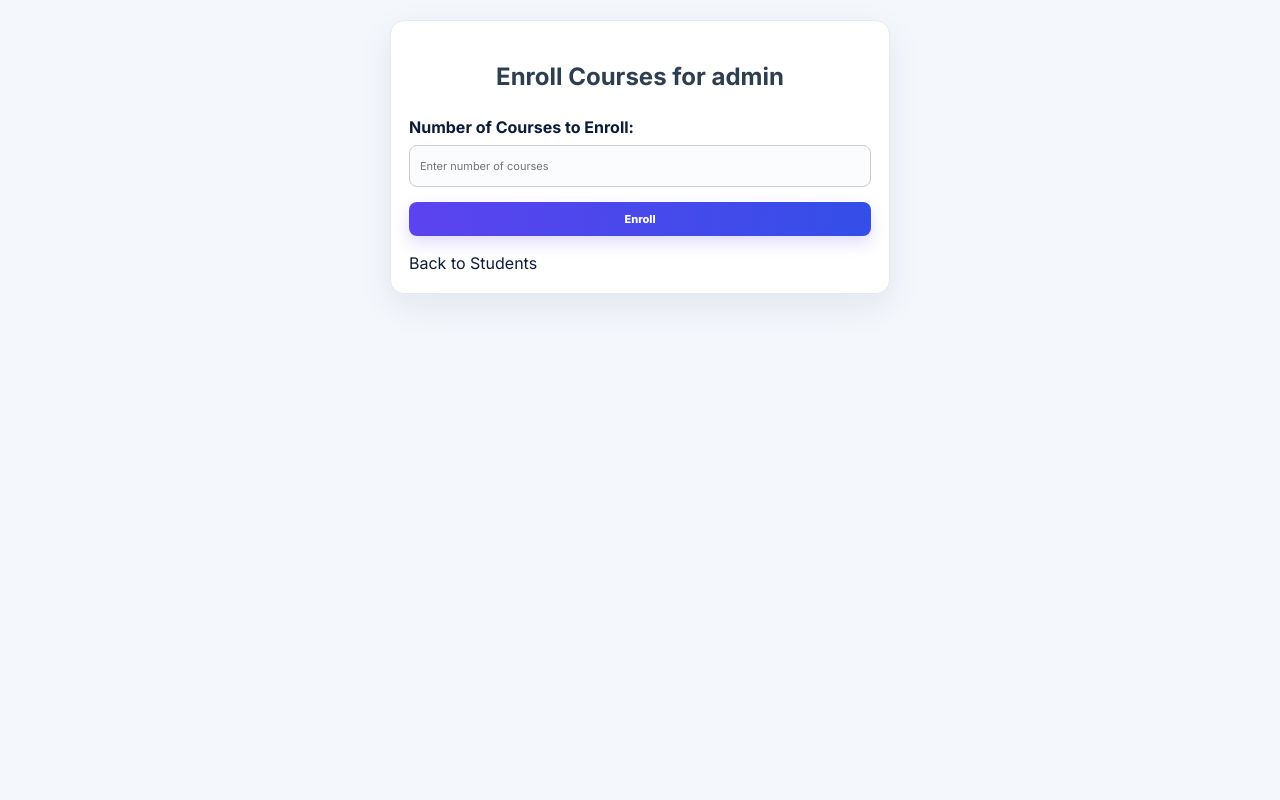
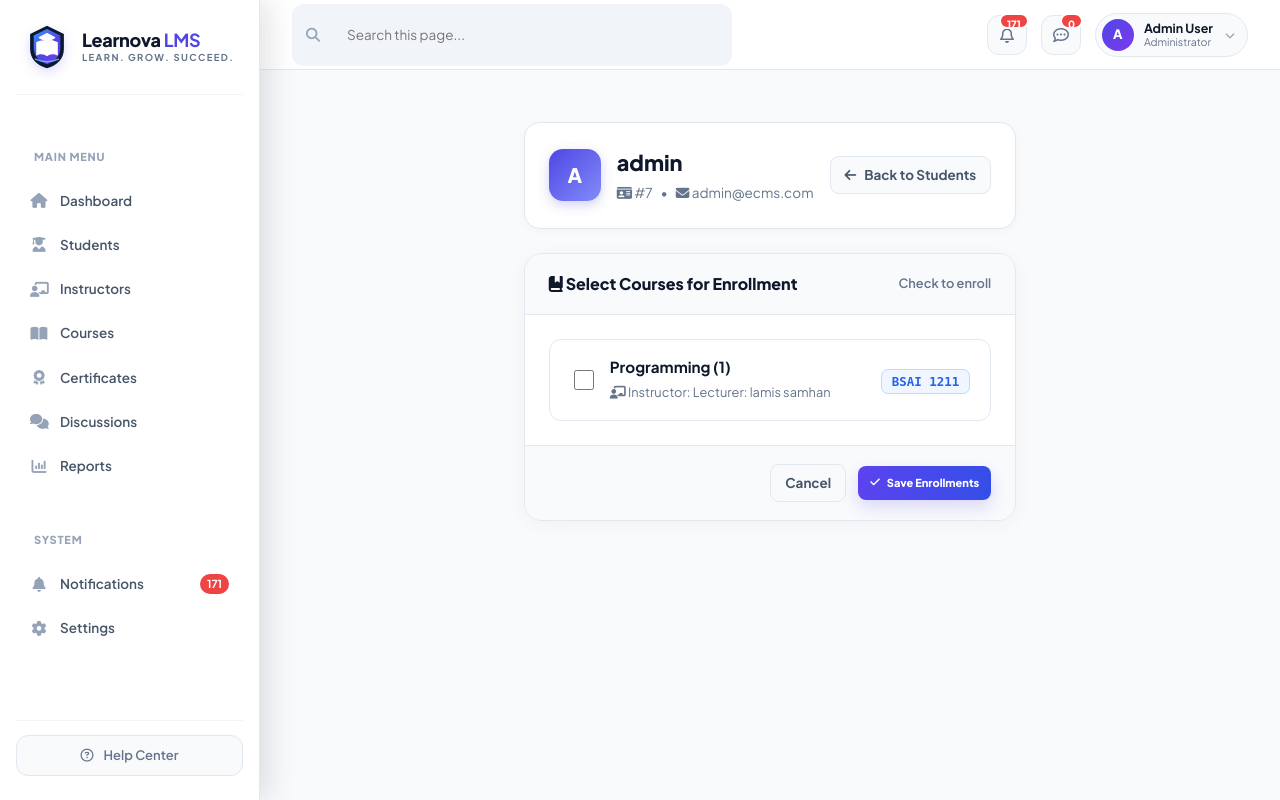
Before and after one commit to sanad-shat/Learnova-LMS-Platform, a Flask app: template ecms/app/templates/admin/enroll_courses.html in a window 1280 px wide. Run offline with Flask 3, Linux system fonts and the light colour scheme; the template is opened without the code that fills it: values that come from a table or form of the project are taken from there, others are empty.

Commit message:
Update enroll_courses.html

```diff
--- a/ecms/app/templates/admin/enroll_courses.html
+++ b/ecms/app/templates/admin/enroll_courses.html
@@ -1,73 +1,290 @@
-<!DOCTYPE html>
-<html lang="en">
-<head>
-<meta charset="UTF-8">
-<title>Enroll Courses</title>
+{% extends 'admin/base.html' %}
+{% block title %}Enroll Courses | {{ student.name_person or student.username }}{% endblock %}
+
+{% block content %}
 <style>
-body { font-family: Arial, sans-serif; background: #f5f5f5; padding: 20px; }
-.card { background: #fff; padding: 25px; border-radius: 12px; box-shadow: 0 4px 10px rgba(0,0,0,0.1); max-width: 500px; margin: auto; }
-h2 { text-align: center; color: #2c3e50; margin-bottom: 20px; }
-label { display: block; margin: 12px 0 6px; font-weight: bold; }
-select, input[type=number], button { padding: 10px; width: 100%; border-radius: 8px; border: 1px solid #ccc; margin-bottom: 15px; }
-button { background: #2c3e50; color: white; border: none; cursor: pointer; font-weight: bold; }
-button:hover { background: #34495e; }
-.course-select { margin-bottom: 10px; }
+  :root {
+    --primary: #4f46e5;
+    --primary-hover: #4338ca;
+    --primary-soft: rgba(79, 70, 229, 0.08);
+    --primary-border: rgba(79, 70, 229, 0.2);
+    --slate-900: #0f172a;
+    --slate-800: #1e293b;
+    --slate-700: #334155;
+    --slate-600: #475569;
+    --slate-500: #64748b;
+    --slate-400: #94a3b8;
+    --slate-200: #e2e8f0;
+    --slate-100: #f1f5f9;
+    --slate-50: #f8fafc;
+    --success-bg: #ecfdf5;
+    --success-text: #059669;
+  }
+
+  .enroll-page-shell {
+    width: 100%;
+    max-width: 860px;
+    margin: 20px auto 60px;
+    padding: 0 16px;
+    box-sizing: border-box;
+  }
+
+  .enroll-header-card {
+    background: #ffffff;
+    border: 1px solid var(--slate-200);
+    border-radius: 16px;
+    padding: 24px;
+    margin-bottom: 24px;
+    box-shadow: 0 2px 10px rgba(15, 23, 42, 0.03);
+    display: flex;
+    justify-content: space-between;
+    align-items: center;
+    flex-wrap: wrap;
+    gap: 16px;
+  }
+
+  .student-hero-meta {
+    display: flex;
+    align-items: center;
+    gap: 16px;
+  }
+
+  .student-hero-avatar {
+    width: 52px;
+    height: 52px;
+    border-radius: 14px;
+    background: linear-gradient(135deg, var(--primary), #818cf8);
+    color: #ffffff;
+    font-weight: 800;
+    font-size: 1.25rem;
+    display: flex;
+    align-items: center;
+    justify-content: center;
+    box-shadow: 0 4px 12px rgba(79, 70, 229, 0.25);
+  }
+
+  .student-hero-info h2 {
+    font-size: 1.35rem;
+    font-weight: 800;
+    color: var(--slate-900);
+    margin: 0 0 4px;
+  }
+
+  .student-hero-info p {
+    font-size: 0.85rem;
+    color: var(--slate-500);
+    margin: 0;
+    display: flex;
+    gap: 8px;
+    align-items: center;
+  }
+
+  .btn-back-link {
+    display: inline-flex;
+    align-items: center;
+    gap: 8px;
+    font-size: 0.84rem;
+    font-weight: 700;
+    color: var(--slate-600);
+    text-decoration: none;
+    padding: 8px 14px;
+    border-radius: 9px;
+    border: 1px solid var(--slate-200);
+    background: var(--slate-50);
+    transition: all 0.2s ease;
+  }
+
+  .btn-back-link:hover {
+    background: #ffffff;
+    color: var(--slate-900);
+    border-color: var(--slate-300);
+  }
+
+  .courses-selection-card {
+    background: #ffffff;
+    border: 1px solid var(--slate-200);
+    border-radius: 18px;
+    box-shadow: 0 4px 20px rgba(15, 23, 42, 0.04);
+    overflow: hidden;
+  }
+
+  .courses-selection-header {
+    padding: 18px 24px;
+    border-bottom: 1px solid var(--slate-200);
+    background: var(--slate-50);
+    display: flex;
+    justify-content: space-between;
+    align-items: center;
+  }
+
+  .courses-selection-header h4 {
+    margin: 0;
+    font-size: 1rem;
+    font-weight: 800;
+    color: var(--slate-900);
+  }
+
+  .courses-grid-body {
+    padding: 24px;
+    display: flex;
+    flex-direction: column;
+    gap: 12px;
+  }
+
+  .course-check-item {
+    position: relative;
+    display: flex;
+    align-items: center;
+    padding: 16px 20px;
+    border-radius: 12px;
+    border: 1.5px solid var(--slate-200);
+    background: #ffffff;
+    cursor: pointer;
+    transition: all 0.2s ease;
+  }
+
+  .course-check-item:hover {
+    border-color: var(--primary-border);
+    background: #fafbff;
+  }
+
+  .course-check-item input[type="checkbox"] {
+    width: 20px;
+    height: 20px;
+    accent-color: var(--primary);
+    cursor: pointer;
+    margin-right: 16px;
+    flex-shrink: 0;
+  }
+
+  .course-item-details {
+    flex-grow: 1;
+    display: flex;
+    justify-content: space-between;
+    align-items: center;
+    flex-wrap: wrap;
+    gap: 10px;
+  }
+
+  .course-title-group strong {
+    display: block;
+    font-size: 0.95rem;
+    font-weight: 700;
+    color: var(--slate-900);
+  }
+
+  .course-title-group span {
+    font-size: 0.8rem;
+    color: var(--slate-500);
+  }
+
+  .course-badge-code {
+    background: #eff6ff;
+    color: #2563eb;
+    border: 1px solid #bfdbfe;
+    font-size: 0.78rem;
+    font-weight: 700;
+    padding: 4px 10px;
+    border-radius: 7px;
+    font-family: ui-monospace, monospace;
+  }
+
+  .enroll-footer-bar {
+    padding: 18px 24px;
+    border-top: 1px solid var(--slate-200);
+    background: var(--slate-50);
+    display: flex;
+    justify-content: flex-end;
+    align-items: center;
+    gap: 12px;
+  }
+
+  .btn-submit-enroll {
+    background: var(--primary);
+    color: #ffffff;
+    font-size: 0.9rem;
+    font-weight: 700;
+    padding: 10px 24px;
+    border-radius: 10px;
+    border: none;
+    cursor: pointer;
+    display: inline-flex;
+    align-items: center;
+    gap: 8px;
+    box-shadow: 0 4px 14px rgba(79, 70, 229, 0.25);
+    transition: all 0.2s ease;
+  }
+
+  .btn-submit-enroll:hover {
+    background: var(--primary-hover);
+    transform: translateY(-1px);
+    box-shadow: 0 6px 18px rgba(79, 70, 229, 0.35);
+  }
 </style>
-<link rel="stylesheet" href="{{ url_for('static', filename='professional.css') }}"><link rel="icon" href="{{ url_for('static',filename='brand/learnova-icon.svg') }}"></head>
-<body>
-<div class="card">
-<h2>Enroll Courses for {{ student.username }}</h2>
 
-<form method="POST" id="enrollForm">
-    <label>Number of Courses to Enroll:</label>
-    <input type="number" id="courseCount" min="1" max="{{ courses|length }}" placeholder="Enter number of courses">
+<div class="enroll-page-shell">
+  <div class="enroll-header-card">
+    <div class="student-hero-meta">
+      <div class="student-hero-avatar">
+        {{ (student.name_person or student.username or 'S')[0]|upper }}
+      </div>
+      <div class="student-hero-info">
+        <h2>{{ student.name_person or student.username }}</h2>
+        <p>
+          <span><i class="fa-solid fa-id-card"></i> #{{ student.university_id or student.student_id or student.id }}</span>
+          <span>•</span>
+          <span><i class="fa-solid fa-envelope"></i> {{ student.email }}</span>
+        </p>
+      </div>
+    </div>
+    <a href="/admin/students" class="btn-back-link">
+      <i class="fa-solid fa-arrow-left"></i> Back to Students
+    </a>
+  </div>
 
-    <div id="courseContainer"></div>
+  <form method="POST" action="">
+    <div class="courses-selection-card">
+      <div class="courses-selection-header">
+        <h4><i class="fa-solid fa-book-bookmark text-primary me-2"></i> Select Courses for Enrollment</h4>
+        <span style="font-size: 0.8rem; color: var(--slate-500); font-weight: 600;">Check to enroll</span>
+      </div>
 
-    <button type="submit">Enroll</button>
-</form>
+      <div class="courses-grid-body">
+        {% if courses %}
+          {% for course in courses %}
+          <label class="course-check-item" for="course_{{ course.id }}">
+            <input type="checkbox" name="course_ids" id="course_{{ course.id }}" value="{{ course.id }}"
+              {% if student.enrollments and course.id in student.enrollments|map(attribute='course_id')|list %}checked{% endif %}>
 
-<a href="{{ url_for('admin.manage_students') }}">Back to Students</a>
+            <div class="course-item-details">
+              <div class="course-title-group">
+                <strong>{{ course.name }}</strong>
+                <span>
+                  <i class="fa-solid fa-chalkboard-user"></i>
+                  Instructor: {{ course.teacher.name_person or course.teacher.username if course.teacher else 'Unassigned' }}
+                </span>
+              </div>
+              <div>
+                <span class="course-badge-code">{{ course.code }}</span>
+              </div>
+            </div>
+          </label>
+          {% endfor %}
+        {% else %}
+          <div style="text-align: center; padding: 40px 10px; color: var(--slate-400);">
+            <i class="fa-solid fa-book-open" style="font-size: 2rem; margin-bottom: 10px; display: block;"></i>
+            No courses available to enroll. Please add courses first.
+          </div>
+        {% endif %}
+      </div>
 
-<script>
-// جافاسكربت لإنشاء الحقول بناءً على العدد
-const courseCountInput = document.getElementById('courseCount');
-const courseContainer = document.getElementById('courseContainer');
-const courses = [
-    {% for course in courses %}
-        {id: {{ course.id }}, name: "{{ course.name }}"},
-    {% endfor %}
-];
-
-courseCountInput.addEventListener('input', function() {
-    courseContainer.innerHTML = ''; // امسح أي حقول موجودة
-    const count = parseInt(this.value);
-    if (!count || count <= 0) return;
-
-    for (let i = 0; i < count; i++) {
-        const label = document.createElement('label');
-        label.textContent = `Select Course ${i+1}:`;
-        const select = document.createElement('select');
-        select.name = 'course_ids';
-        select.classList.add('course-select');
-
-        const defaultOption = document.createElement('option');
-        defaultOption.value = '';
-        defaultOption.textContent = '-- Select Course --';
-        select.appendChild(defaultOption);
-
-        courses.forEach(c => {
-            const option = document.createElement('option');
-            option.value = c.id;
-            option.textContent = c.name;
-            select.appendChild(option);
-        });
-
-        courseContainer.appendChild(label);
-        courseContainer.appendChild(select);
-    }
-});
-</script>
+      <div class="enroll-footer-bar">
+        <a href="/admin/students" class="btn-back-link" style="background: transparent;">Cancel</a>
+        <button type="submit" class="btn-submit-enroll">
+          <i class="fa-solid fa-check"></i> Save Enrollments
+        </button>
+      </div>
+    </div>
+  </form>
 </div>
-</body>
-</html>
+{% endblock %}
```
